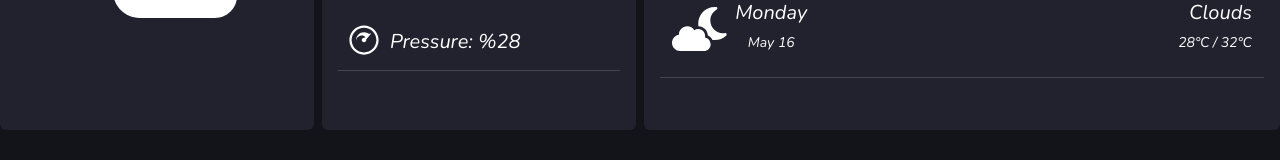
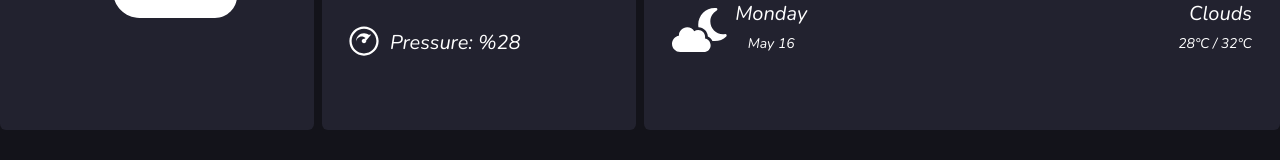
Before and after one commit to ErsaGunTosun/IWeather, a React (Create React App) app: page / in a window 1280 px wide. Shown: the part 580-740 px from the top of the page. Built offline with nearby package versions, Linux system fonts and the light colour scheme.

Commit message:
Fix days and properties line made lines on days and properties dynamic

```diff
--- a/src/App.js
+++ b/src/App.js
@@ -49,7 +49,7 @@ function App() {
                 <Property icon={<IoWaterOutline className="text-md" />} name={"Air humandity"} value={"%28"} />
                 <Property icon={<IoSunnyOutline className="text-md" />} name={"UV index"} value={"%28"} />
                 <Property icon={<IoRainyOutline className="text-md" />} name={"Probaility of rain"} value={"%28"} />
-                <Property icon={<LiaCloudscale className="text-md" />} name={"Pressure"} value={"%28"} />
+                <Property icon={<LiaCloudscale className="text-md" />} name={"Pressure"} value={"%28"} isLast={true} />
               </div>
 
 
@@ -62,7 +62,7 @@ function App() {
                 <Day icon={<FaCloudMoon className="text-7xl font-normal" />}
                   day={"Monday"} date={"May 16"} weather={"Clouds"} temp={"28°C / 32°C"} />
                 <Day icon={<FaCloudMoon className="text-7xl font-normal" />}
-                  day={"Monday"} date={"May 16"} weather={"Clouds"} temp={"28°C / 32°C"} />
+                  day={"Monday"} date={"May 16"} weather={"Clouds"} temp={"28°C / 32°C"} isLast={true} />
 
               </div>
 
--- a/src/components/Day/Day.js
+++ b/src/components/Day/Day.js
@@ -1,6 +1,6 @@
 import React from 'react'
 
-function Day({icon,day,date,weather,temp}) {
+function Day({icon,day,date,weather,temp,isLast=false}) {
     return (
         <div className="h-full flex flex-col items-center justify-center  ">
             <div className="  text-white w-full p-3 flex ">
@@ -16,7 +16,7 @@ function Day({icon,day,date,weather,temp}) {
                 </div>
 
             </div>
-            <hr class="basis-full w-full bg-transparent border-1 border-gray-300/25" />
+            {isLast ? "" : <hr class="basis-full w-full bg-transparent border-1 border-gray-300/25" />}
         </div>
     )
 }
--- a/src/components/Property/Property.js
+++ b/src/components/Property/Property.js
@@ -1,8 +1,7 @@
 import React from 'react'
 
-import { FaCloudMoon, FaTemperatureHalf,FaWind,FaCloudscale } from "react-icons/fa6";
 
-function Property({icon,name,value}) {
+function Property({icon,name,value,isLast=false}) {
     return (
         <div className="h-full flex flex-col items-center justify-center ">
             <div className="  text-white w-full p-2 flex ">
@@ -11,7 +10,7 @@ function Property({icon,name,value}) {
                 <p className="ms-2 p-0  italic text-lg">{name}: {value}</p>
 
             </div>
-            <hr class="basis-full w-full bg-transparent border-1 border-gray-300/25" />
+            {isLast ? "" : <hr class="basis-full w-full bg-transparent border-1 border-gray-300/25" />}
         </div>
     )
 }
```
